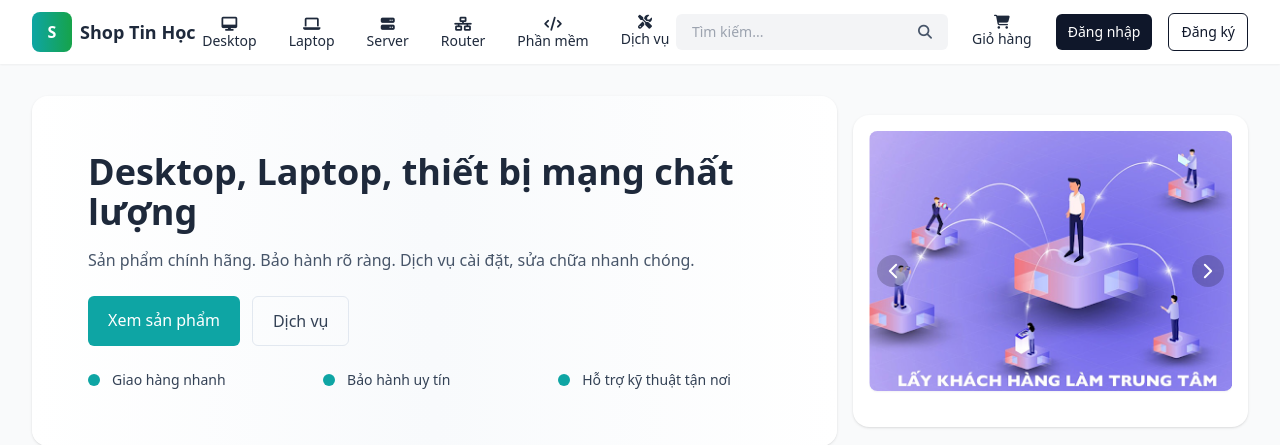
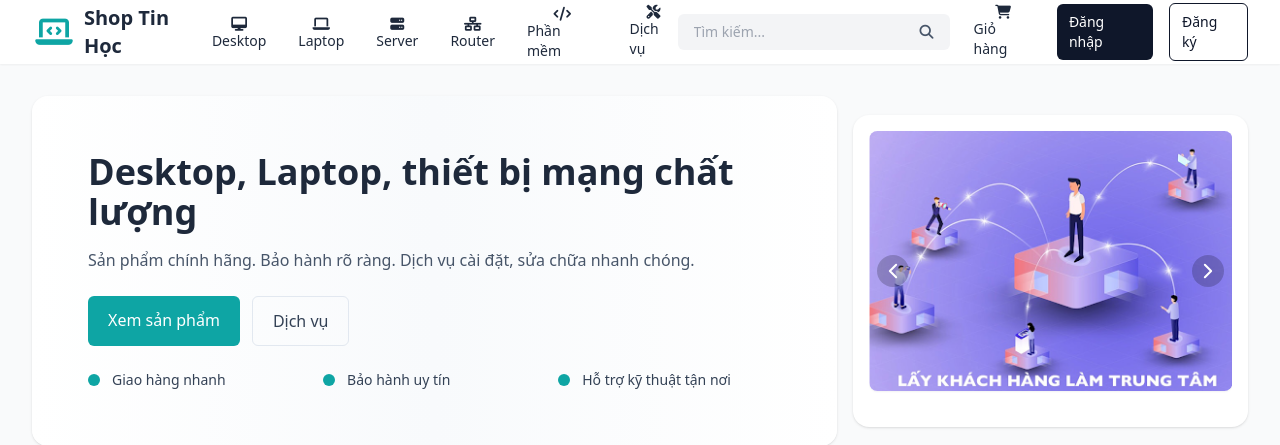
Before and after one commit to Binhhuynh1223/shop_tin_hoc, a PHP site: template app/Views/home.php in a window 1280 px wide. Shown: the top 445 px of the page. Run offline with PHP 8.4, Linux system fonts and the light colour scheme; the template is opened without the code that fills it, so the values that code supplies are empty; some libraries are stand-ins or nearby versions.

Commit message:
Update logo

```diff
--- a/app/Views/partials/header.php
+++ b/app/Views/partials/header.php
@@ -125,8 +125,12 @@ $brand = $products->all()->toArray() ?? [];
             <div class="flex justify-between items-center h-16">
                 <div class="flex items-center gap-4">
                     <a href="/" class="inline-flex items-center gap-2">
-                        <div class="w-10 h-10 rounded-lg bg-gradient-to-r from-accent to-green-600 flex items-center justify-center text-white font-semibold">S</div>
-                        <span class="text-lg font-semibold">Shop Tin Học</span>
+                        <div class="w-11 h-11 rounded-lg bg-brand text-accent flex items-center justify-center">
+                            <i class="fas fa-laptop-code text-3xl"></i>
+                        </div>
+                        <div>
+                            <span class="text-xl font-semibold">Shop Tin Học</span>
+                        </div>
                     </a>
                 </div>
 
```
